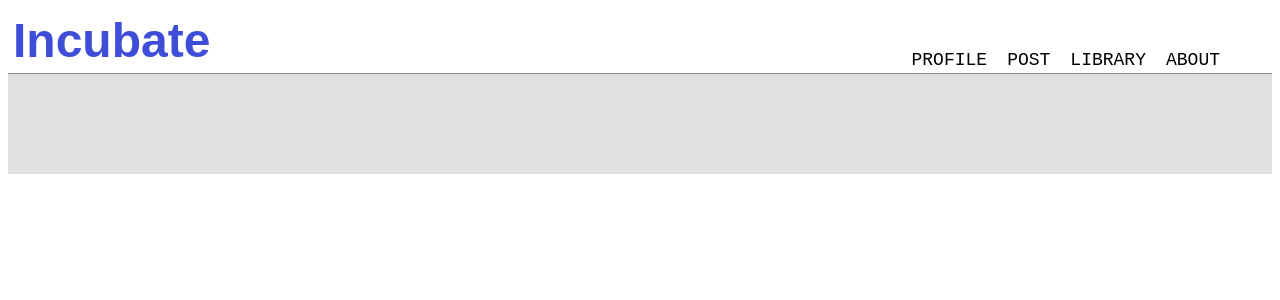
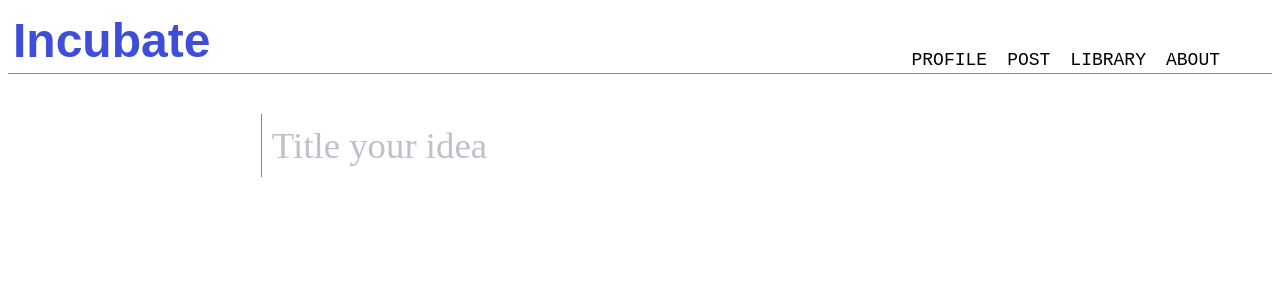
Before and after one commit to benjhatch/incubate, a React (Create React App) app in the folder Client/: page /post in a window 1280 px wide. Shown: the top 300 px of the page. Built offline with nearby package versions, Linux system fonts and the light colour scheme; the HTML template or start-up script is replaced by a standard one; a web font is replaced by a local one.

Commit message:
added draft css and handlereturn

```diff
--- a/Client/src/css/App.css
+++ b/Client/src/css/App.css
@@ -172,9 +172,12 @@ a {
   border-radius: 3px;
 }
 
-.editor {
-  background: #e0e0e0;
-  padding: 0;
-  font-size: 1.4rem;
-  height: 100px;
+.create-title {
+  padding: 10px;
+  border-left: 1px solid #888888;
+  color: #474747;
+  width: 60%;
+  margin-top: 40px;
+  margin-left: 20%;
+  font-size: 2.3rem;
 }
--- a/Client/src/pages/postcreate/PostCreate.js
+++ b/Client/src/pages/postcreate/PostCreate.js
@@ -1,16 +1,35 @@
-import React from 'react';
+import React, { useEffect, useState, useRef } from 'react';
 import {Editor, EditorState} from 'draft-js';
+import 'draft-js/dist/Draft.css';
 
 function PostCreate() {
-    const [editorState, setEditorState] = React.useState(
+    const [isEditing, setEditing] = useState(true);
+    const [editorState, setEditorState] = useState(
         EditorState.createEmpty()
     );
+    const editorRef = useRef();
+
+    useEffect(() => {
+        if (isEditing) {
+            editorRef.current.focus();
+        } else {
+            editorRef.current.blur();
+        }
+    }, [isEditing])
+
+    function handleEnter() {
+        setEditing(false);
+    }
+
 
     return (
-        <div className="editor">
+        <div className="create-title">
             <Editor
             editorState={editorState}
+            handleReturn={handleEnter}
             onChange={setEditorState}
+            ref={editorRef}
+            placeholder="Title your idea"
             />
         </div>
     );
```
